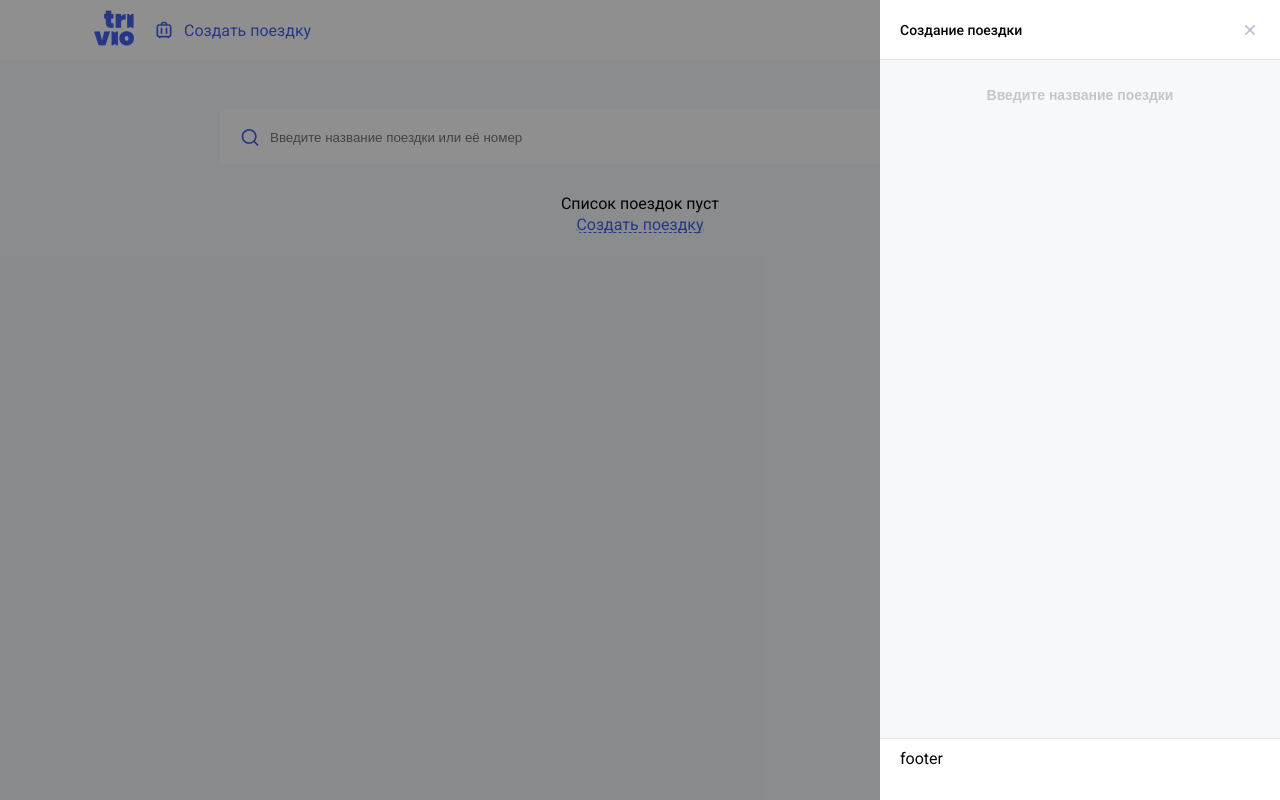
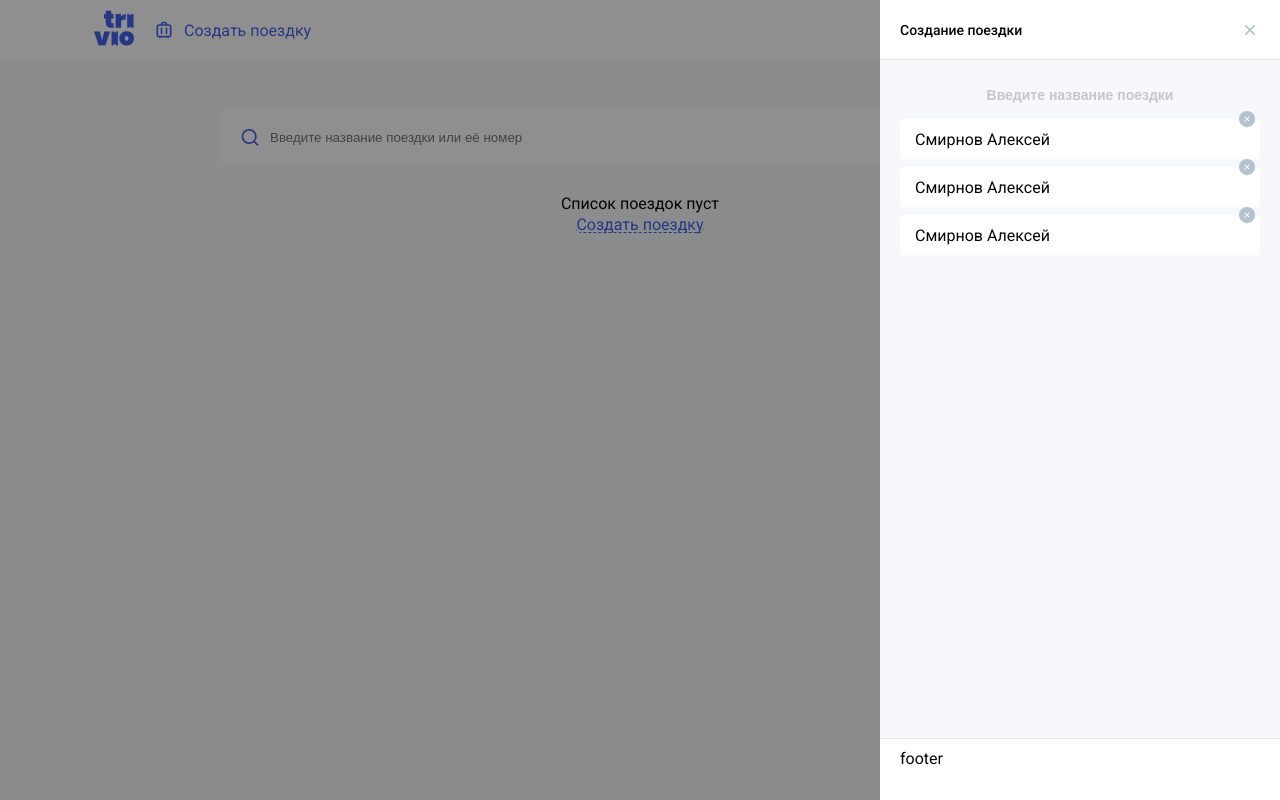
Before and after one commit to gartonot/trivio-test, a Vue app: page / in a window 1280 px wide. Both pictures are taken after a click on the button "Создать поездку". Built offline with nearby package versions, Linux system fonts and the light colour scheme.

Commit message:
feat: Добавил карточку пассажира

```diff
--- a/src/assets/icons/icons.ts
+++ b/src/assets/icons/icons.ts
@@ -1,3 +1,5 @@
+export type IconKeys = keyof typeof icons;
+
 export const icons = {
     baggage: '<svg width="20" height="20" viewBox="0 0 20 20" fill="none" xmlns="http://www.w3.org/2000/svg"><path d="M12.5 5V4.16667C12.5 3.72464 12.3244 3.30072 12.0119 2.98816C11.6993 2.67559 11.2754 2.5 10.8334 2.5H9.16671C8.72468 2.5 8.30076 2.67559 7.9882 2.98816C7.67564 3.30072 7.50004 3.72464 7.50004 4.16667V5M12.5 5H15C15.4421 5 15.866 5.17559 16.1786 5.48816C16.4911 5.80072 16.6667 6.22464 16.6667 6.66667V15C16.6667 15.442 16.4911 15.866 16.1786 16.1785C15.866 16.4911 15.4421 16.6667 15 16.6667H14.1667M12.5 5H7.50004M7.50004 5H5.00004C4.55801 5 4.13409 5.17559 3.82153 5.48816C3.50897 5.80072 3.33337 6.22464 3.33337 6.66667V15C3.33337 15.442 3.50897 15.866 3.82153 16.1785C4.13409 16.4911 4.55801 16.6667 5.00004 16.6667H5.83337M7.50004 8.33333V13.3333M12.5 13.3333V8.33333M5.83337 16.6667V17.5M5.83337 16.6667H14.1667M14.1667 16.6667V17.5" stroke="currentColor" stroke-width="1.66667" stroke-linecap="round" stroke-linejoin="round"/></svg>',
     cross: '<svg width="20" height="20" viewBox="0 0 20 20" fill="none" xmlns="http://www.w3.org/2000/svg"><path d="M10.0001 8.82178L14.1251 4.69678L15.3034 5.87511L11.1784 10.0001L15.3034 14.1251L14.1251 15.3034L10.0001 11.1784L5.87511 15.3034L4.69678 14.1251L8.82178 10.0001L4.69678 5.87511L5.87511 4.69678L10.0001 8.82178Z" fill="currentColor"/></svg>',
--- a/src/components/DrawerCreateTrip.vue
+++ b/src/components/DrawerCreateTrip.vue
@@ -10,6 +10,12 @@
             </header>
             <div :class="$style.content">
                 <InputTransparent placeholder="Введите название поездки" />
+
+                <div>
+                    <PassengerCard :passenger="user1" />
+                    <PassengerCard :passenger="user1" />
+                    <PassengerCard :passenger="user1" @passengerDelete="() => { console.log('asdasd') }"/>
+                </div>
             </div>
             <footer :class="$style.footer">
                 footer
@@ -21,13 +27,20 @@
 <script setup lang="ts">
 import useDrawerCreateTrip from '@/composables/useDrawerCreateTrip.ts';
 import AppIcon from '@/components/ui/AppIcon.vue';
-import InputTransparent from '@/components/ui/InputTransparent.vue';
+import InputTransparent from '@/components/elements/InputTransparent.vue';
+import PassengerCard from '@/components/elements/PassengerCard.vue';
 
 interface Props {
   isOpen: boolean,
 }
 
 defineProps<Props>();
+
+const user1 = {
+    'first_name': 'Смирнов',
+    'second_name': 'Алексей',
+    'last_name': 'Сергеевич',
+};
 
 const drawer = useDrawerCreateTrip();
 
--- /dev/null
+++ b/src/components/elements/PassengerCard.vue
@@ -0,0 +1,65 @@
+<template>
+    <div :class="$style.root">
+        <div :class="$style.passengerCard">
+            {{ getPassengerName() }}
+            <AppButton :class="$style.passengerDelete" type="text" @click="passengerDelete()">
+                <AppIcon
+                    name="cross"
+                    :size="10"
+                />
+            </AppButton>
+        </div>
+    </div>
+</template>
+
+<script setup lang="ts">
+import AppIcon from '@/components/ui/AppIcon.vue';
+import UtilUser, { type User } from '@/utils/UtilUser.ts';
+import AppButton from '@/components/ui/AppButton.vue';
+
+interface Props {
+    passenger: User,
+}
+interface Emits {
+    (event: 'passengerDelete'): void,
+}
+const props = defineProps<Props>();
+const emits = defineEmits<Emits>();
+
+const getPassengerName = () => {
+    return UtilUser.getShortName(props.passenger);
+};
+const passengerDelete = () => {
+    emits('passengerDelete');
+};
+</script>
+
+<style module>
+.root {
+    padding-top: 8px;
+}
+.passengerCard {
+    background-color: var(--color-white);
+    border-radius: 5px;
+    height: 40px;
+    display: flex;
+    align-items: center;
+    padding-inline: 15px;
+    position: relative;
+}
+.passengerDelete {
+    --size: 16px;
+    width: var(--size);
+    height: var(--size);
+    background-color: var(--color-gray);
+    color: var(--color-white);
+    border-radius: 50%;
+    display: flex;
+    align-items: center;
+    justify-content: center;
+    cursor: pointer;
+    position: absolute;
+    right: 5px;
+    top: -8px;
+}
+</style>
--- a/src/components/ui/AppButton.vue
+++ b/src/components/ui/AppButton.vue
@@ -1,6 +1,8 @@
 <template>
     <button :class="classList" @click="onClick()">
-        {{ text }}
+        <slot>
+            {{ text }}
+        </slot>
     </button>
 </template>
 
@@ -11,7 +13,7 @@ type ButtonSize = 'large' | 'default' | 'small';
 type ButtonType = 'default' | 'text';
 
 interface Props {
-  text: string,
+  text?: string,
   type?: ButtonType,
   size?: ButtonSize,
 }
@@ -20,6 +22,7 @@ interface Emits {
 }
 
 const props = withDefaults(defineProps<Props>(), {
+    text: '',
     type: 'default',
     size: 'default',
 });
--- a/src/components/ui/AppIcon.vue
+++ b/src/components/ui/AppIcon.vue
@@ -7,10 +7,10 @@
 </template>
 
 <script setup lang="ts">
-import { icons } from '@/assets/icons/icons.ts';
+import { type IconKeys, icons } from '@/assets/icons/icons.ts';
 
 interface Props {
-  name: keyof typeof icons,
+  name: IconKeys,
   size?: number
 }
 
--- a/src/components/ui/AppInputText.vue
+++ b/src/components/ui/AppInputText.vue
@@ -9,7 +9,7 @@
             type="text"
             :value="value"
             :placeholder="placeholder"
-            :class="[$style.input, iconName && $style.inputWithIcon]"
+            :class="$style.input"
             @input="onInput($event)"
         >
     </div>
@@ -17,12 +17,12 @@
 
 <script setup lang="ts">
 import AppIcon from '@/components/ui/AppIcon.vue';
-import { icons } from '@/assets/icons/icons.ts';
+import { type IconKeys } from '@/assets/icons/icons.ts';
 
 interface Props {
     value: string,
     placeholder: string,
-    iconName?: keyof typeof icons,
+    iconName?: IconKeys,
 }
 interface Emits {
     (event: 'update:value', value: string): void,
--- /dev/null
+++ b/src/utils/UtilUser.ts
@@ -0,0 +1,29 @@
+export interface User {
+    first_name: string,
+    second_name: string,
+    last_name: string,
+}
+
+// 'Петров Иван';
+const getShortName = (user: User) => {
+    return `${user.first_name} ${user.second_name}`;
+};
+// 'Петров Иван Отчествович';
+const getFullName = (user: User) => {
+    return `${user.first_name} ${user.second_name} ${user.last_name}`;
+};
+// 'Петров И. П.';
+const getInitialFullName = (user: User) => {
+    const shortSecondName = `${user.second_name[0]}.`;
+    const shortLastName = `${user.last_name[0]}.`;
+
+    return `${user.first_name} ${shortSecondName} ${shortLastName}`;
+};
+
+const UtilUser = {
+    getShortName,
+    getFullName,
+    getInitialFullName,
+};
+
+export default UtilUser;
```
Also changed, not shown: src/components/elements/InputTransparent.vue (renamed from src/components/ui/InputTransparent.vue).
